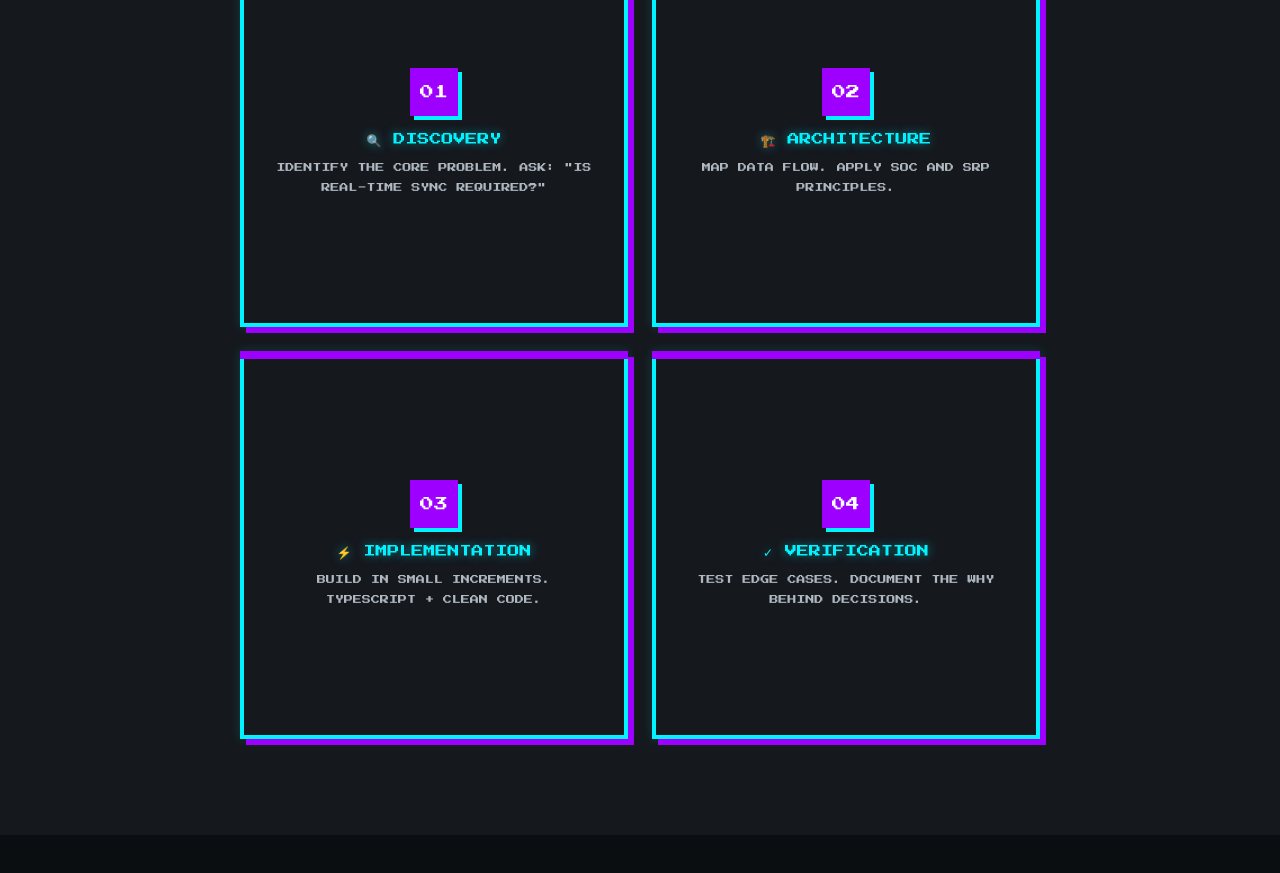
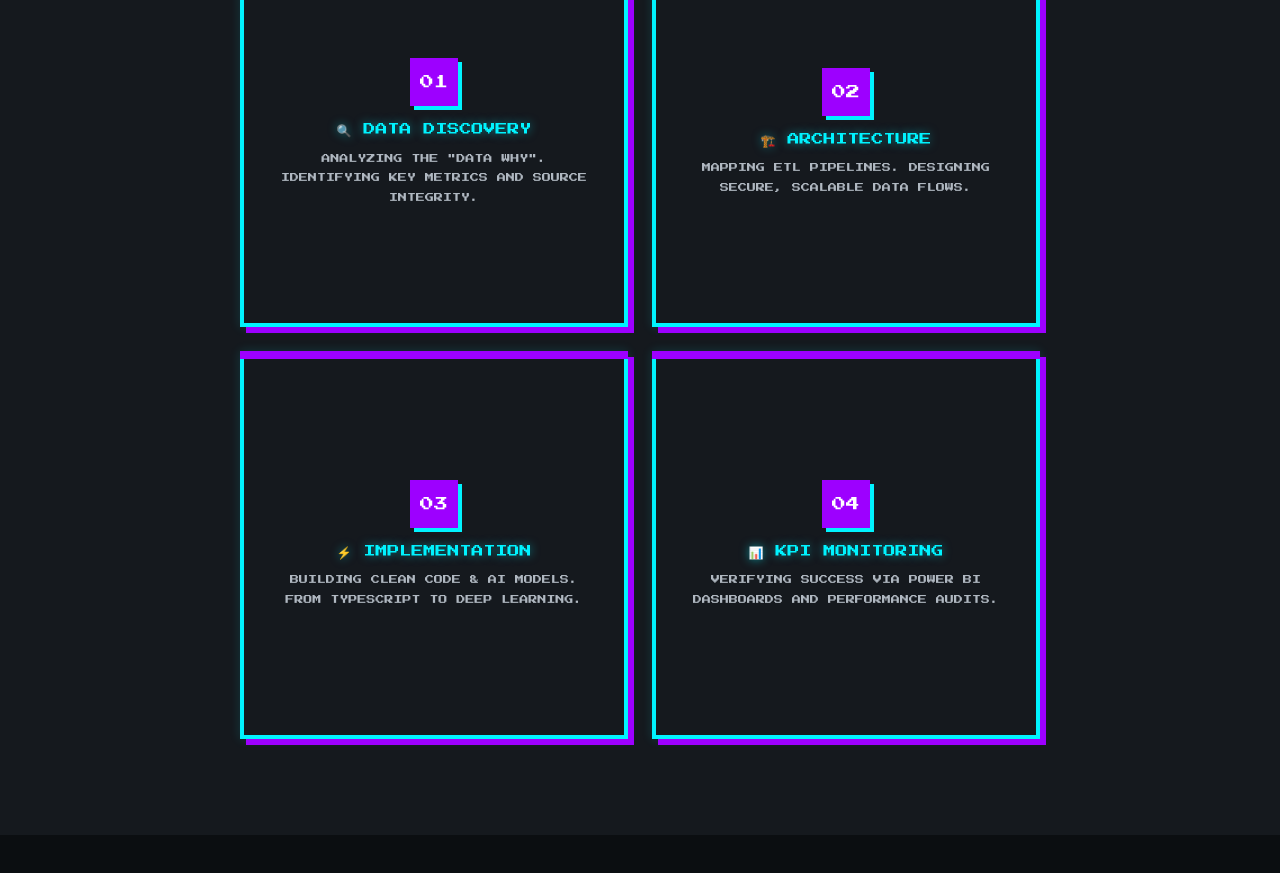
Before and after one commit to frankyemm/portfolio, a Next.js app: page / in a window 1280 px wide. Shown: the part 2260-3133 px from the top of the page. Built offline with nearby package versions, Linux system fonts and the light colour scheme.

Commit message:
update: approaches cards

```diff
--- a/src/app/page.tsx
+++ b/src/app/page.tsx
@@ -217,11 +217,31 @@ function ApproachSection() {
     setStep(4); // La nave se va
   };
 
-  const approaches = [
-    { num: "01", title: "DISCOVERY", description: 'IDENTIFY THE CORE PROBLEM. ASK: "IS REAL-TIME SYNC REQUIRED?"', icon: "🔍" },
-    { num: "02", title: "ARCHITECTURE", description: "MAP DATA FLOW. APPLY SOC AND SRP PRINCIPLES.", icon: "🏗️" },
-    { num: "03", title: "IMPLEMENTATION", description: "BUILD IN SMALL INCREMENTS. TYPESCRIPT + CLEAN CODE.", icon: "⚡" },
-    { num: "04", title: "VERIFICATION", description: "TEST EDGE CASES. DOCUMENT THE WHY BEHIND DECISIONS.", icon: "✓" },
+const approaches = [
+    {
+      num: "01",
+      title: "DATA DISCOVERY",
+      description: 'ANALYZING THE "DATA WHY". IDENTIFYING KEY METRICS AND SOURCE INTEGRITY.',
+      icon: "🔍"
+    },
+    {
+      num: "02",
+      title: "ARCHITECTURE",
+      description: "MAPPING ETL PIPELINES. DESIGNING SECURE, SCALABLE DATA FLOWS.",
+      icon: "🏗️"
+    },
+    {
+      num: "03",
+      title: "IMPLEMENTATION",
+      description: "BUILDING CLEAN CODE & AI MODELS. FROM TYPESCRIPT TO DEEP LEARNING.",
+      icon: "⚡"
+    },
+    {
+      num: "04",
+      title: "KPI MONITORING",
+      description: "VERIFYING SUCCESS VIA POWER BI DASHBOARDS AND PERFORMANCE AUDITS.",
+      icon: "📊"
+    },
   ];
 
   return (
```
